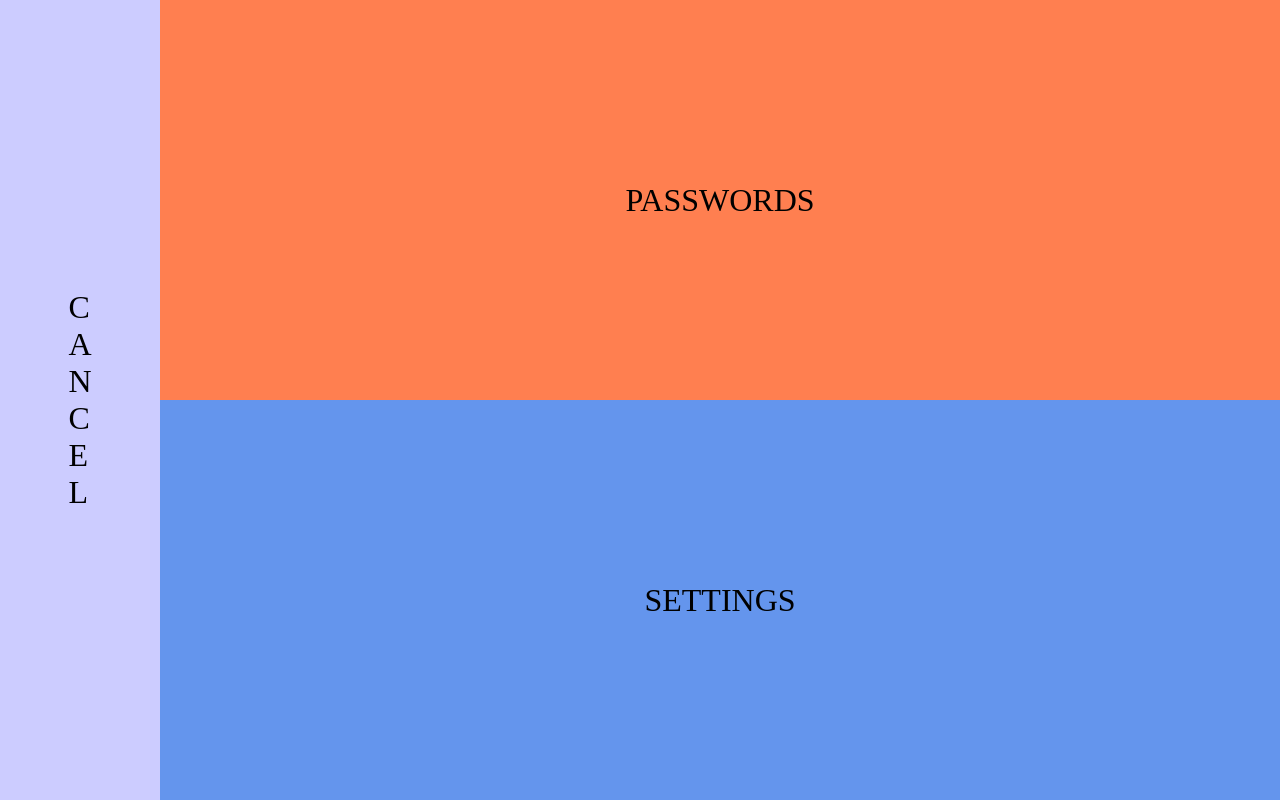
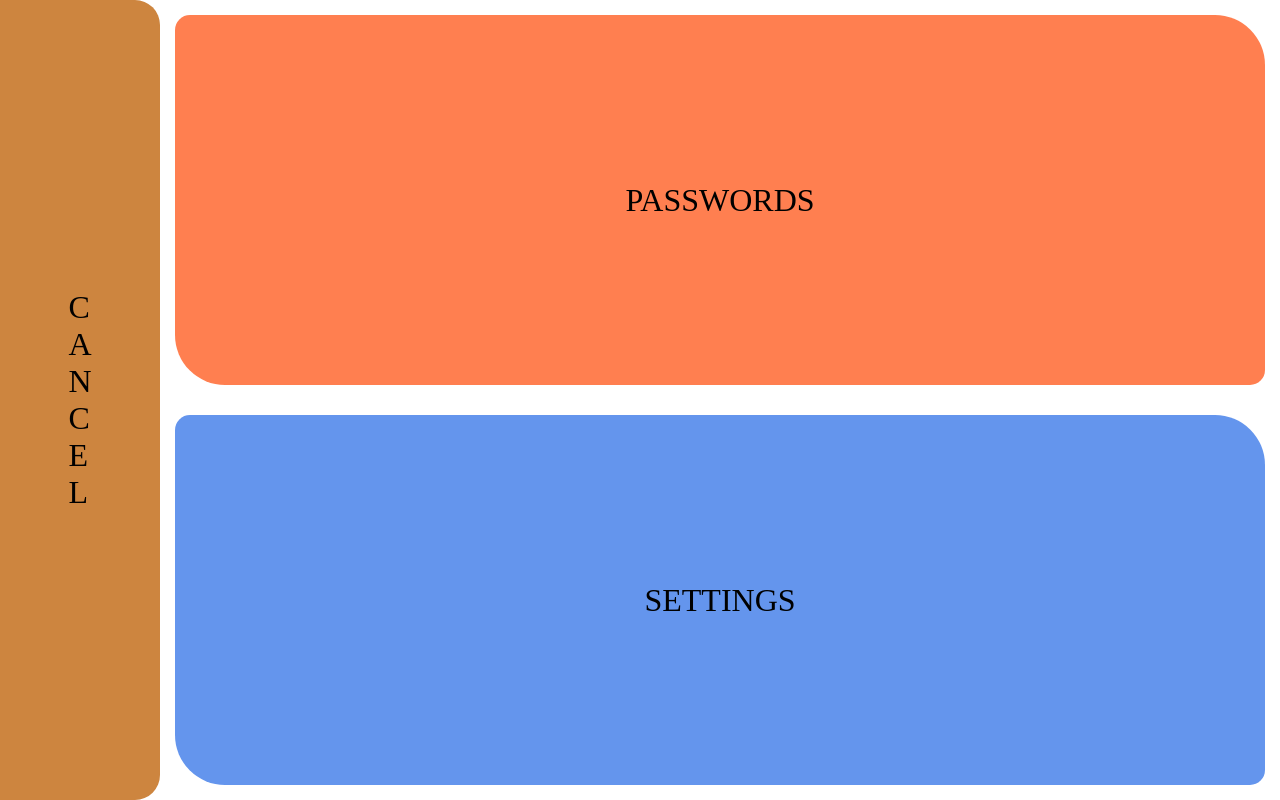
Before and after one commit to mryork/hearpass, a plain HTML site: page frontend/index.html in a window 1280 px wide. Drawn offline with Linux system fonts and the light colour scheme.

Commit message:
Cleaner Home

```diff
--- a/frontend/styles.css
+++ b/frontend/styles.css
@@ -12,8 +12,7 @@ body{
 .grid-container {
     display: grid;
     height: 100vh;
-    background-color: blue;
-    padding: 0px;
+    background-color: white;
     grid-template-columns: 1fr 7fr;
     grid-template-rows: 1fr 1fr;
     grid-auto-flow: column;
@@ -22,7 +21,7 @@ body{
 }
 
 .grid-item {
-    background-color: rgba(255, 255, 255, 0.8);
+    background-color: peachpuff;
     display: flex;
     justify-content: center;
     align-items: center;
@@ -30,9 +29,16 @@ body{
 }
 
 .item-cancel {
+    background-color: peru;
     grid-row-start: 1;
     grid-row-end: 4;
     font-size: 1em;
+    border-radius: 0px 25px 25px 0px;
+}
+
+.item-general {
+    margin: 15px;
+    border-radius: 15px 50px;
 }
 
 .item-password {
```
